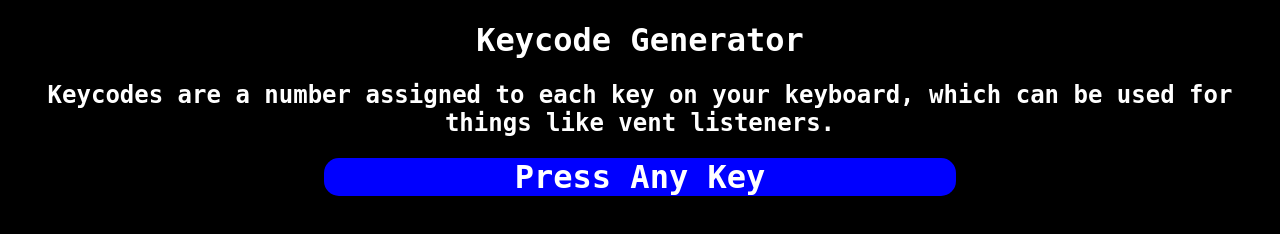
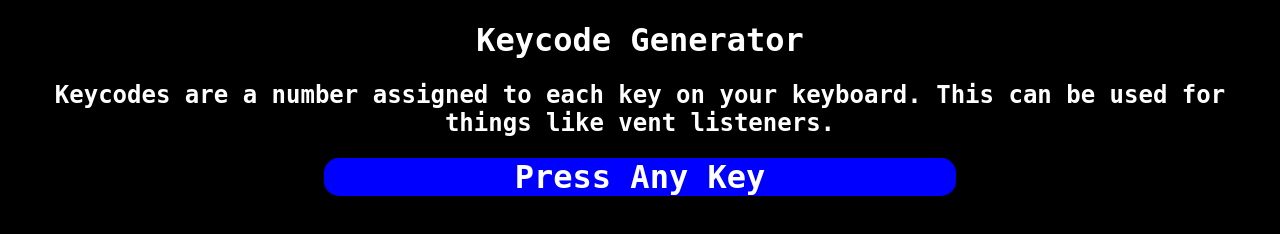
Before and after one commit to J891319/keyCodeGenerator, a plain HTML site: page index.html in a window 1280 px wide. Drawn offline with Linux system fonts and the light colour scheme.

Commit message:
Updated index.html with better grammar and punctuation

```diff
--- a/index.html
+++ b/index.html
@@ -5,7 +5,7 @@
     </head>
     <body>
       <h1>Keycode Generator</h1>
-      <h2>Keycodes are a number assigned to each key on your keyboard, which can be used for things like vent listeners.</h2>
+      <h2>Keycodes are a number assigned to each key on your keyboard. This can be used for things like vent listeners.</h2>
       <div>
         <h1>Press Any Key</h1>
         <h1 id='keycode'></h1>
```
